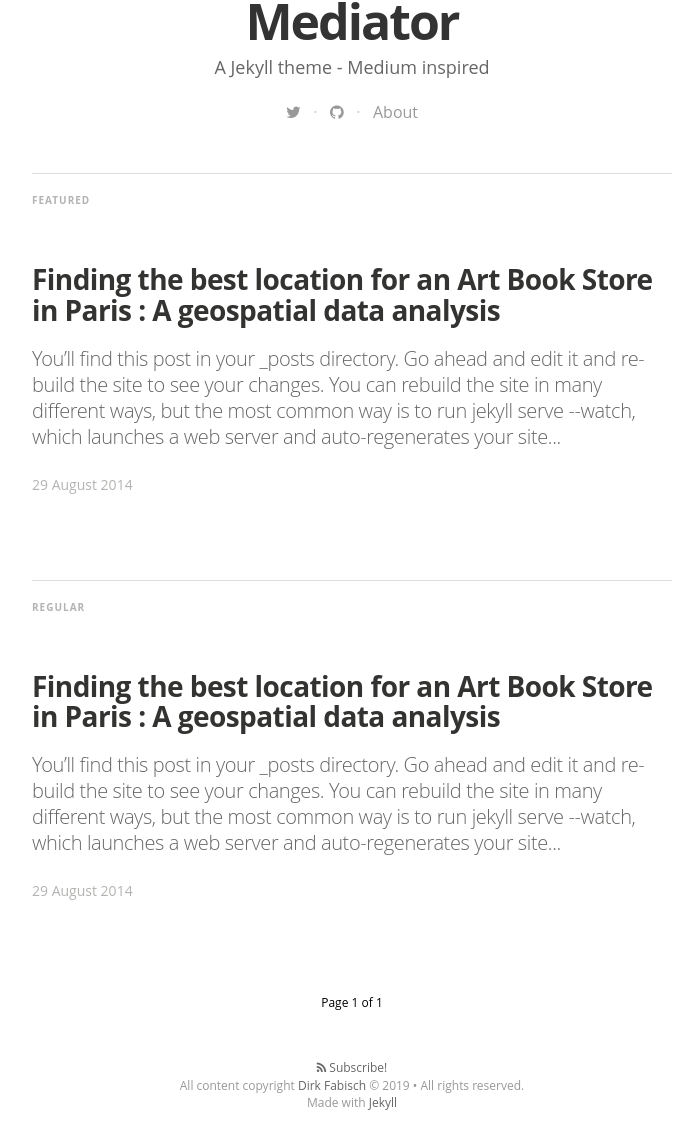
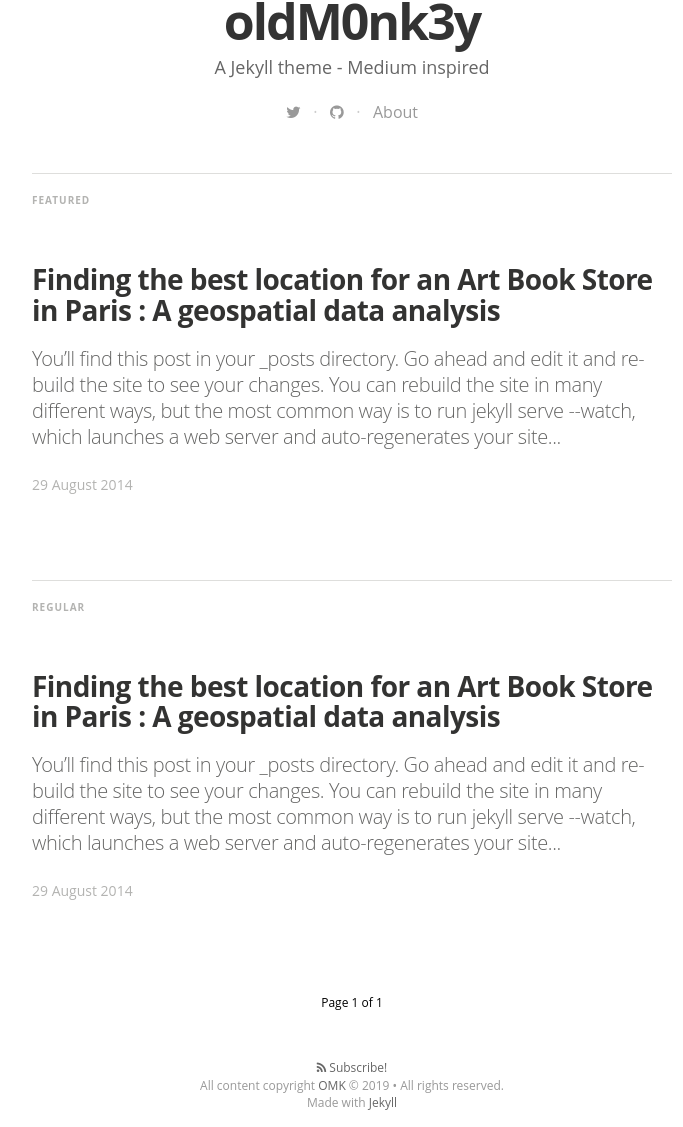
Before and after one commit to LCTyrell/LCTyrell.github.io, a Jekyll site: the page built from index.html, in a window 1280 px wide and 1400 px high, scrolled down 265 px. Shown: the part 273-1400 px from the top of the window, without its empty margins (288-971 px from the left). Built offline with Jekyll 4.4.1, drawn with Linux system fonts in a browser that asks for light colours; nearby versions of some CDN libraries; some web fonts are replaced; the list of posts is cut into pages by our own code.

Commit message:
Update _config.yml

```diff
--- a/_config.yml
+++ b/_config.yml
@@ -4,7 +4,7 @@ gems:
   - jekyll-paginate
 
 # Site settings
-title: "Mediator"
+title: "oldM0nk3y"
 description: > # this means to ignore newlines until "email:"
    A Jekyll theme - Medium inspired
 
@@ -16,8 +16,8 @@ float_logo: true # true, false (default)
 # blog cover
 cover: "/assets/images/cA4aKEIPQrerBnp1yGHv_IMG_9534-3-2.jpg"
 
-name: 'Dirk Fabisch'
-author: 'Dirk Fabisch'
+name: 'OMK'
+author: 'OMK'
 author_image: "/assets/images/author.jpg"
 
 paginate:	5
```
